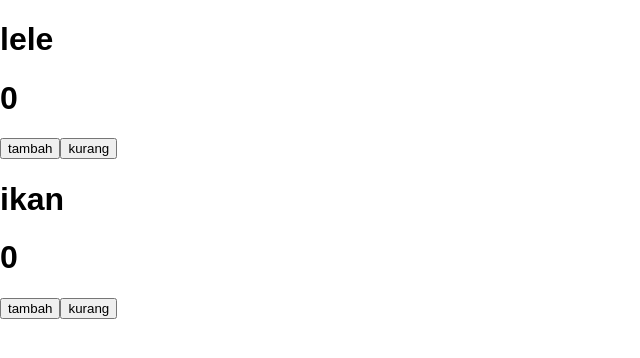
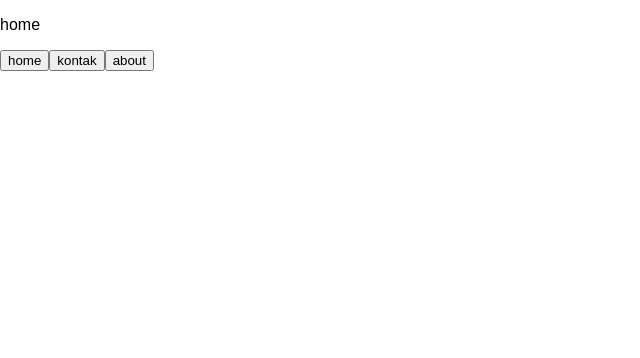
Before and after one commit to wiraandre/bootcampstate, a React (Create React App) app: page / in a window 1280 px wide. Shown: the top 358 px of the page, without its empty margins (0-640 px from the left). Built offline with nearby package versions, Linux system fonts and the light colour scheme.

Commit message:
'fungsi3'

```diff
--- a/src/App.js
+++ b/src/App.js
@@ -1,11 +1,34 @@
 import React, { Component } from 'react';
 import './App.css';
+import Home from './container/HomeContainer';
+import About from './container/AboutContainer';
+import Contact from './container/ContactContainer';
 
 class App extends Component {
+  state = {
+    page: 'home'
+  };
+  kehome = () => {
+    this.setState({ page: 'home' });
+  };
+  kekontak = () => {
+    this.setState({ page: 'contact' });
+  };
+  keabout = () => {
+    this.setState({ page: 'about' });
+  };
+
   render() {
     return (
       <div>
-        <Header />
+        {/* <Header /> */}
+        {this.state.page == 'home' && <Home />}
+        {this.state.page == 'about' && <About />}
+        {this.state.page == 'contact' && <Contact />}
+
+        <button onClick={this.kehome}>home</button>
+        <button onClick={this.kekontak}>kontak</button>
+        <button onClick={this.keabout}>about</button>
       </div>
     );
   }
@@ -13,47 +36,47 @@ class App extends Component {
 
 export default App;
 
-class Header extends Component {
-  render() {
-    return (
-      <div>
-        <Counter nama="lele" />
-        <Counter nama="ikan" />
-      </div>
-    );
-  }
-}
+// class Header extends Component {
+//   render() {
+//     return (
+//       <div>
+//         <Counter nama="lele" />
+//         <Counter nama="ikan" />
+//       </div>
+//     );
+//   }
+// }
 
-class Counter extends Component {
-  state = {
-    angka: 0
-  };
+// class Counter extends Component {
+//   state = {
+//     angka: 0
+//   };
 
-  tambah = () => {
-    this.setState({
-      angka: this.state.angka + 1
-    });
-  };
+//   tambah = () => {
+//     this.setState({
+//       angka: this.state.angka + 1
+//     });
+//   };
 
-  kurang = () => {
-    // if(this.state.angka<0){
-    //   alert"angka tidak boleh lebih kecil dari 0";
-    // }else{
-    this.setState({
-      angka: this.state.angka - 1
-      // }
-    });
-  };
+//   kurang = () => {
+//     // if(this.state.angka<0){
+//     //   alert"angka tidak boleh lebih kecil dari 0";
+//     // }else{
+//     this.setState({
+//       angka: this.state.angka - 1
+//       // }
+//     });
+//   };
 
-  render() {
-    return (
-      <div>
-        <h1>{this.props.nama}</h1>
-        <h1>{this.state.angka}</h1>
+//   render() {
+//     return (
+//       <div>
+//         <h1>{this.props.nama}</h1>
+//         <h1>{this.state.angka}</h1>
 
-        <button onClick={this.tambah}>tambah</button>
-        <button onClick={this.kurang}>kurang</button>
-      </div>
-    );
-  }
-}
+//         <button onClick={this.tambah}>tambah</button>
+//         <button onClick={this.kurang}>kurang</button>
+//       </div>
+//     );
+//   }
+// }
--- /dev/null
+++ b/src/container/AboutContainer.jsx
@@ -0,0 +1,11 @@
+import React, { Component } from 'react';
+
+export default class AboutContainer extends Component {
+  render() {
+    return (
+      <div>
+        <p>about</p>
+      </div>
+    );
+  }
+}
--- /dev/null
+++ b/src/container/ContactContainer.jsx
@@ -0,0 +1,11 @@
+import React, { Component } from 'react';
+
+export default class ContactContainer extends Component {
+  render() {
+    return (
+      <div>
+        <p>kontak</p>
+      </div>
+    );
+  }
+}
--- /dev/null
+++ b/src/container/HomeContainer.jsx
@@ -0,0 +1,11 @@
+import React, { Component } from 'react';
+
+export default class HomeContainer extends Component {
+  render() {
+    return (
+      <div>
+        <p>home</p>
+      </div>
+    );
+  }
+}
```
